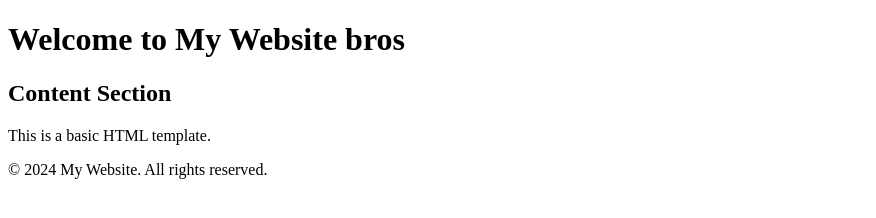
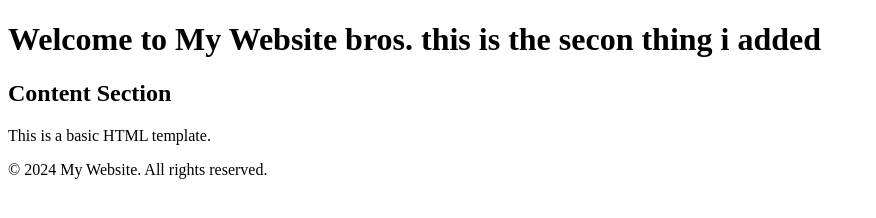
Before and after one commit to mar5-a/coursera-test, a plain HTML site: page site/index.html in a window 1280 px wide. Shown: the whole page, without its empty margins (0-876 px from the left). Drawn offline with Linux system fonts and the light colour scheme.

Commit message:
added some text to header

```diff
--- a/site/index.html
+++ b/site/index.html
@@ -4,7 +4,7 @@
 </head>
 <body>
     <header>
-        <h1>Welcome to My Website bros
+        <h1>Welcome to My Website bros. this is the secon thing i added
         </h1>
     </header>
 
```
Also changed, not shown: site/monkey.txt (added).
